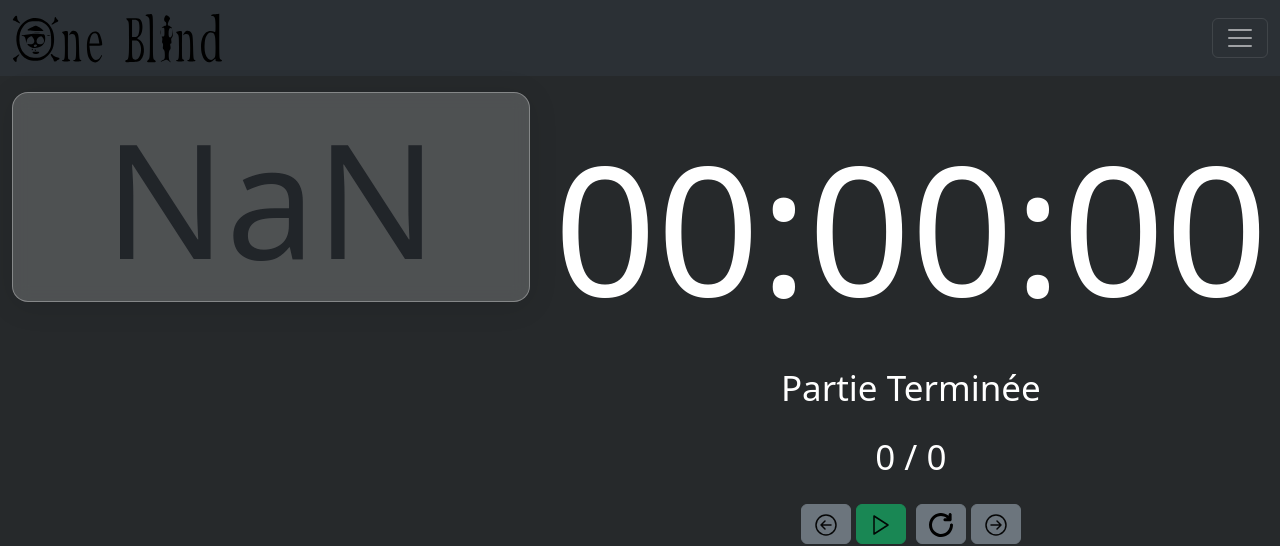
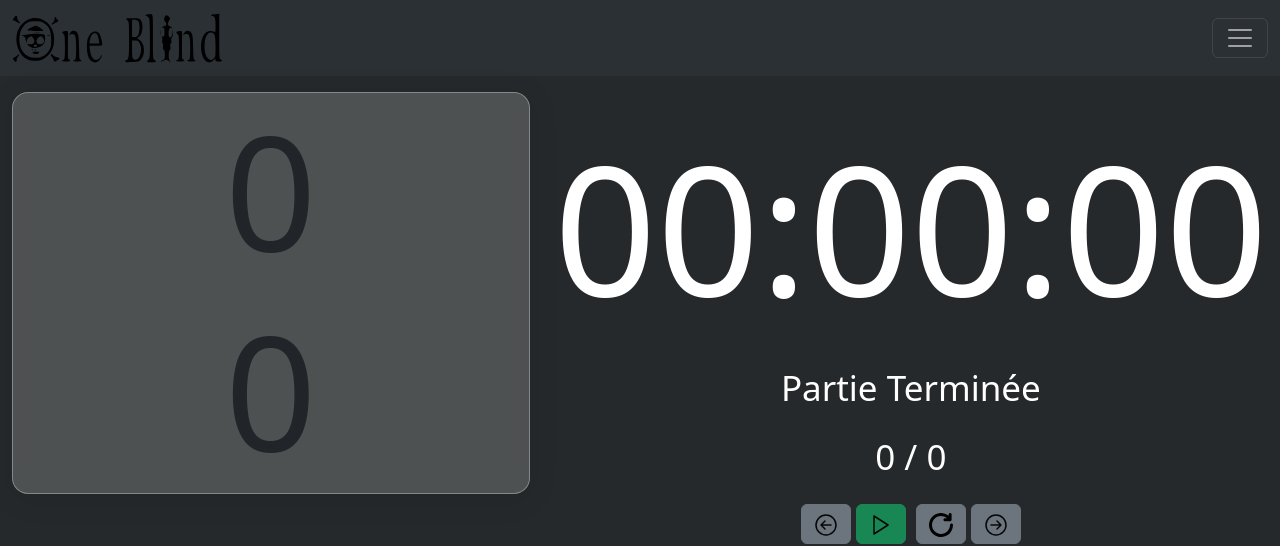
Before and after one commit to Pyramond/OneBlind, a React (Vite) app: page /tournament/1 in a window 1280 px wide. Shown: the top 546 px of the page. Built offline with nearby package versions, Linux system fonts and the light colour scheme; no server answers.

Commit message:
Set blind to 0 when there is no sb

```diff
--- a/src/react-components/blind.jsx
+++ b/src/react-components/blind.jsx
@@ -10,8 +10,8 @@ export default function Blind() {
         <>
             <div id="blindContainer">
                 <div id="blindNumberContainer">
-                    <h1 id="blindNumber">{t.currentStep.sb}</h1>
-                    <h1 id="blindNumber">{t.currentStep.sb * 2}</h1>
+                    <h1 id="blindNumber">{t.currentStep.sb ? t.currentStep.sb : 0}</h1>
+                    <h1 id="blindNumber">{t.currentStep.sb ? t.currentStep.sb * 2 : 0}</h1>
                 </div>
             </div>
         </>
```
